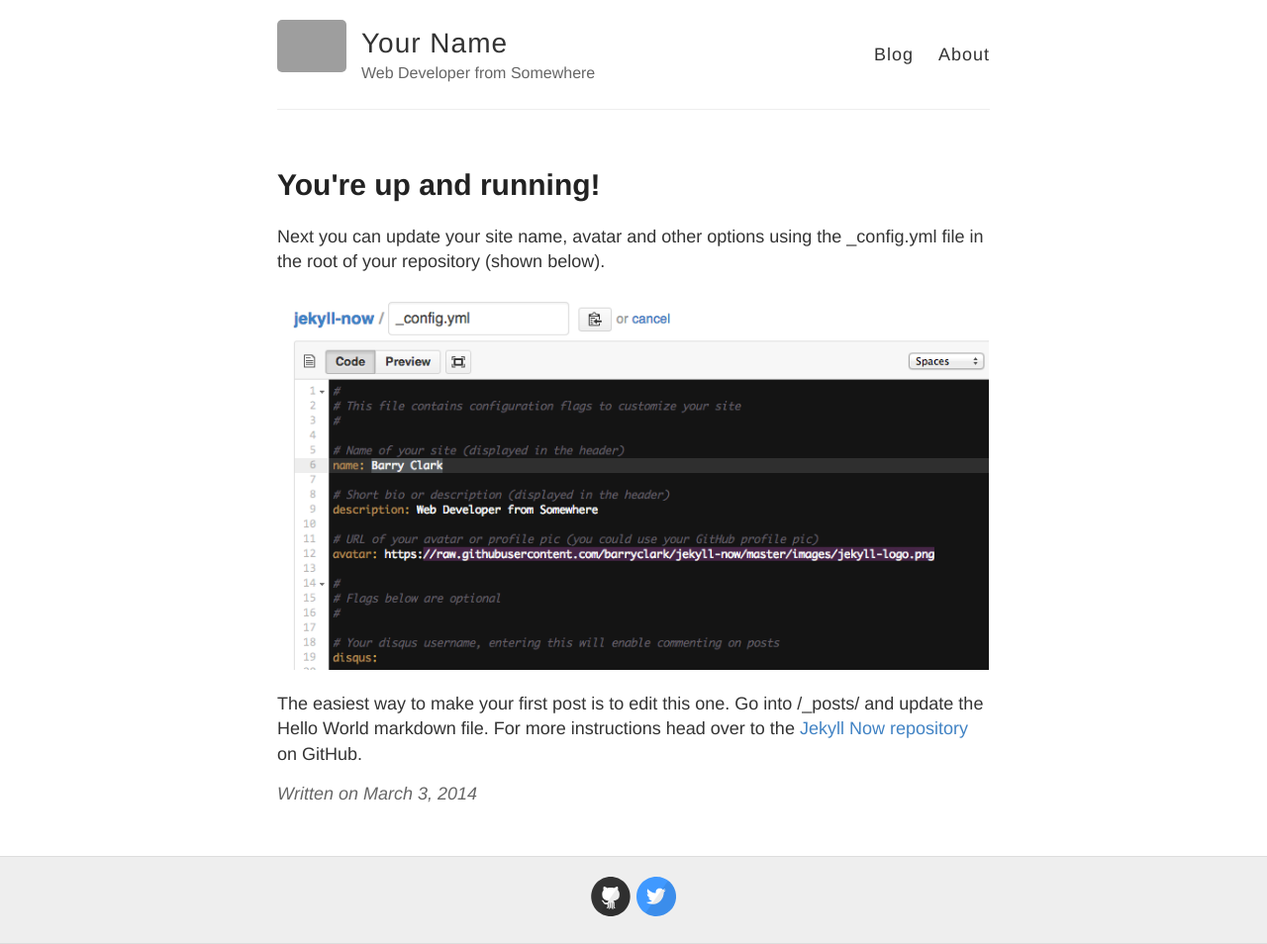
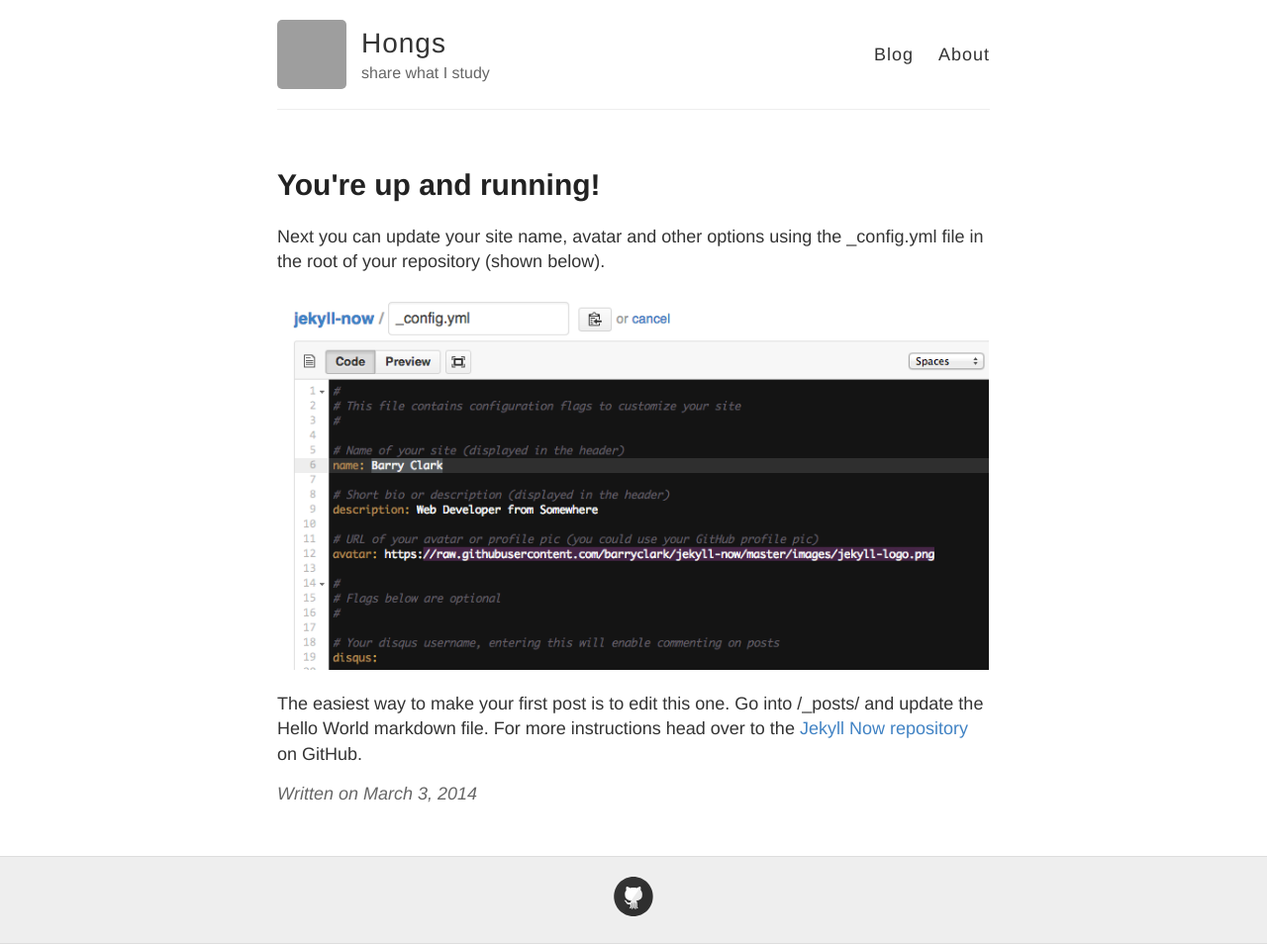
Before and after one commit to vvshinevv/vvshinevv.github.io, a Jekyll site: the page built from _posts/2014-3-3-Hello-World.md, in a window 1280 px wide. Shown: the whole page at 99% size. Built offline with Jekyll 4.4.1, drawn with Linux system fonts in a browser that asks for light colours; grey boxes are pictures that could not be loaded.

Commit message:
initial commit

```diff
--- a/_config.yml
+++ b/_config.yml
@@ -3,13 +3,13 @@
 #
 
 # Name of your site (displayed in the header)
-name: Your Name
+name: Hongs
 
 # Short bio or description (displayed in the header)
-description: Web Developer from Somewhere
+description: share what I study
 
 # URL of your avatar or profile pic (you could use your GitHub profile pic)
-avatar: https://raw.githubusercontent.com/barryclark/jekyll-now/master/images/jekyll-logo.png
+avatar: https://avatars2.githubusercontent.com/u/17119607?s=460&v=4
 
 #
 # Flags below are optional
@@ -21,12 +21,12 @@
   email:
   facebook:
   flickr:
-  github: barryclark/jekyll-now
+  github: github.com/vvshinevv
   instagram:
   linkedin:
   pinterest:
   rss: # just type anything here for a working RSS icon
-  twitter: jekyllrb
+  twitter:
   stackoverflow: # your stackoverflow profile, e.g. "users/50476/bart-kiers"
   youtube: # channel/<your_long_string> or user/<user-name>
   googleplus: # anything in your profile username that comes after plus.google.com/
```
